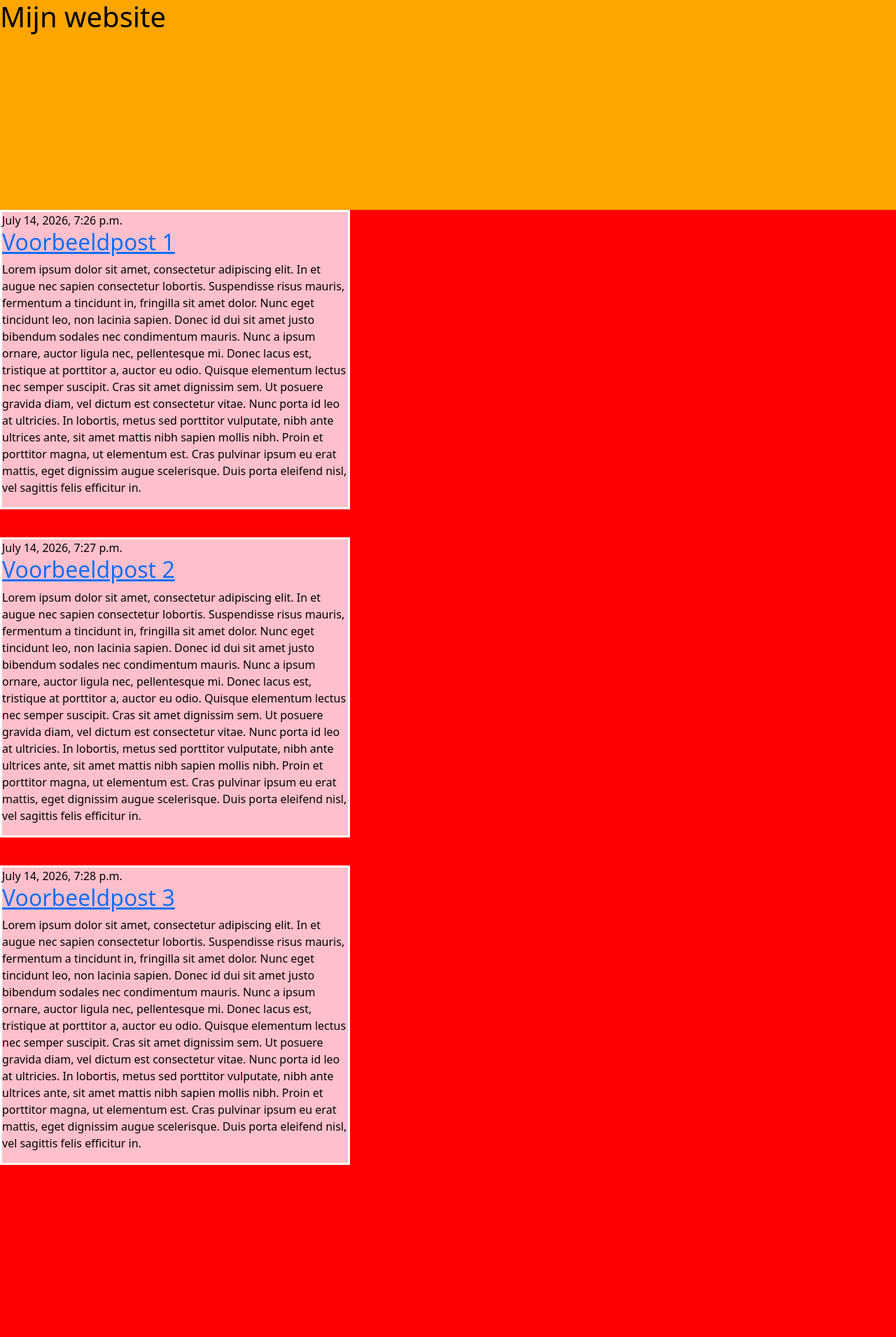
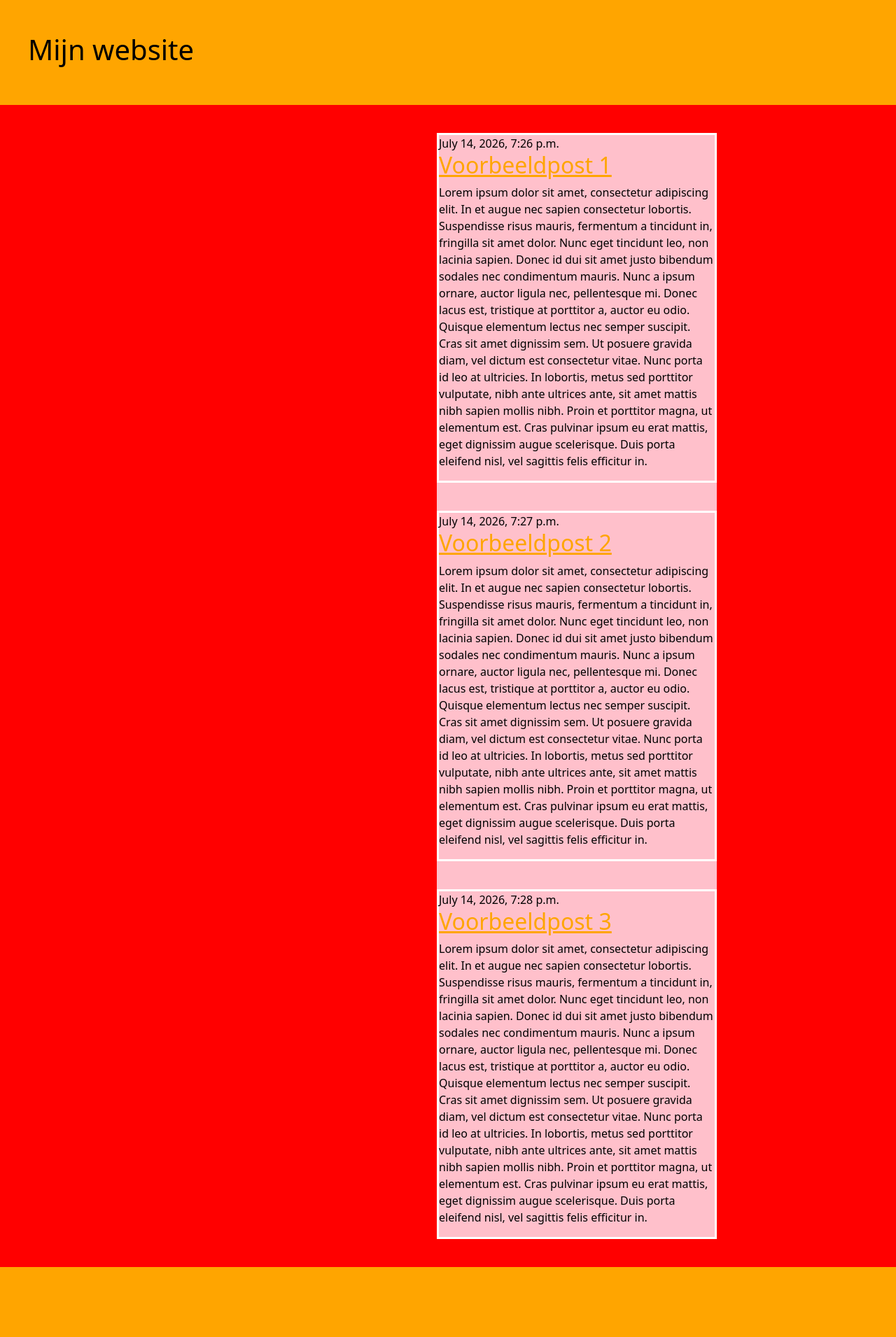
Before and after one commit to kristofchristoffels/testDjango, a Django app: page / in a window 1280 px wide. Shown: the whole page at 70% size. Before the commit the page ends 1665 px from the top, so only its background shows below. Run offline with Django 3.2, Linux system fonts and the light colour scheme; data comes from the database, SQL or seed files in the repository.

Commit message:
update css en post_list.html

```diff
--- a/mysite/blog/static/css/stijl.css
+++ b/mysite/blog/static/css/stijl.css
@@ -5,24 +5,37 @@ body{
 
 header{
     background-color: orange;
-    height: 300px;
+    min-height: 150px;
+}
+
+h1{
+    color: black;
+    margin-left: 40px;
+}
+
+.blog{
+    float: right;
+    background-color: pink;
+    width: 400px;
+    margin-top: 40px;
+    margin-right: 20%;
+    margin-bottom: 40px;
+}
+
+article{
+    border: 3px solid white;
+}
+
+article:not(:last-child){
+    margin-bottom: 40px;
+}
+
+a{
+    color: orange
 }
 
 footer{
     background-color: orange;
+    min-height: 100px;
+    clear: both;
 }
-
-h1{
-    color: black;
-}
-
-h2{
-    color: orange
-}
-
-article{
-    background-color: pink;
-    width: 500px;
-    margin-bottom: 40px;
-    border: 3px solid white;
-}
--- a/mysite/blog/templates/blog/post_list.html
+++ b/mysite/blog/templates/blog/post_list.html
@@ -3,14 +3,16 @@
 <html lang="en">
     <head>
         <meta charset="utf-8">
+        <meta name="viewport" content="width=device-width, initial-scale=1.0">
         <link href="https://cdn.jsdelivr.net/npm/bootstrap@5.1.3/dist/css/bootstrap.min.css" rel="stylesheet" integrity="sha384-1BmE4kWBq78iYhFldvKuhfTAU6auU8tT94WrHftjDbrCEXSU1oBoqyl2QvZ6jIW3" crossorigin="anonymous">
         <link rel="stylesheet" href="{% static 'css/stijl.css' %}">
         <title></title>
     </head>
     <body>
-        <header>
+        <header class="align-content-center">
             <h1>Mijn website</h1>
         </header>
+        <div class="blog">
             {% block content %}
             {% for post in posts %}
             <article class="post">
@@ -22,6 +24,7 @@
             </article>
             {% endfor %}
             {% endblock %}
-        <footer></footer>
+        </div>
+        <footer class="align-content-center"></footer>
     </body>
 </html>
```
Lines whose indentation alone changed are shown as unchanged.
